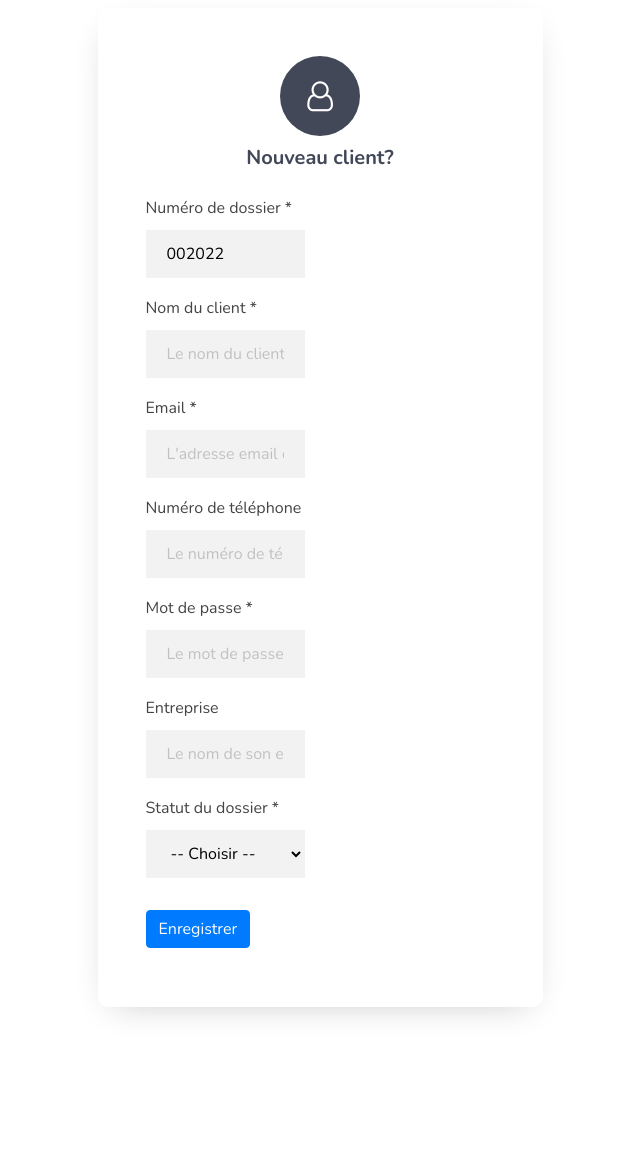
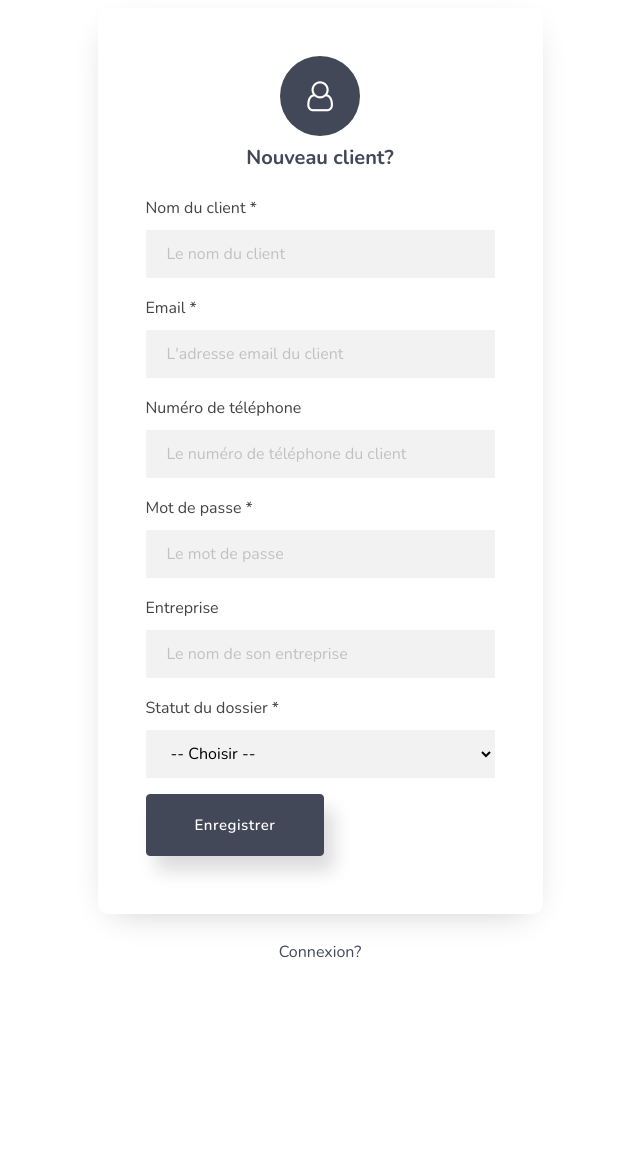
Before and after one commit to Alphady75/facile, a Symfony app: template templates/user/inscription.html.twig in a window 1280 px wide. Shown: the part 142-1299 px from the top of the page, without its empty margins (320-960 px from the left). After the commit the page ends 1100 px from the top, so only its background shows below. Run offline with Twig, Linux system fonts and the light colour scheme; the template is opened without the code that fills it, so the values that code supplies are empty; some libraries are stand-ins or nearby versions.

Commit message:
Mise à jour du site, transformer le site en espace client

```diff
--- a/src/Controller/HomeController.php
+++ b/src/Controller/HomeController.php
@@ -12,7 +12,7 @@ use Symfony\Component\HttpFoundation\Request;
 class HomeController extends AbstractController
 {
     /**
-     * @Route("/accueil", name="home")
+     * @Route("/nondisponible", name="home")
      */
     public function index(ArticleRepository $articleRepository, Request $request, \Swift_Mailer $mailer): Response
     {
--- a/templates/admin/new_client.html.twig
+++ b/templates/admin/new_client.html.twig
@@ -66,7 +66,7 @@
                         </div>
 
                         <div class="col-md-12 text-left mt-3" style="margin-bottom: 3%">
-                            <button type="submit" class="btn btn-primary">Enregistrer</button>
+                            <button type="submit" class="btn-home-border p-3 px-5">Enregistrer</button>
                         </div>
                     </div><!-- /.row (main row) -->
                 </form>
--- a/templates/user/index.html.twig
+++ b/templates/user/index.html.twig
@@ -109,6 +109,10 @@
     </style>
 {% endblock %}
 
+{% block header %}{% endblock %}
+
+{% block footer %}{% endblock %}
+
 {% block body %}
 
 <!-- START HOME -->
@@ -131,7 +135,7 @@
                     <li><a href="{{path('user.profil')}}"><i class="fa fa-key"></i> Mes accès</a>
 
                     </li>
-                    <li><a href="{{path('home')}}#contact"><i class="fa fa-envelope"></i> Contactez-nous</a>
+                    <li><a href="#"><i class="fa fa-envelope"></i> Contactez-nous</a>
 
                     </li>
                     <li><a href="{{path('logout')}}"><i class="fa fa-power-off"></i> Se deconnecter</a>
--- a/templates/user/inscription.html.twig
+++ b/templates/user/inscription.html.twig
@@ -1,6 +1,6 @@
 {% extends 'base.html.twig' %}
 
-{% block title %}Se connecter | JVGO{% endblock %}
+{% block title %}Nouveau client | JVGO{% endblock %}
 
 {% block stylesheets %}
 <link rel="stylesheet" href="https://stackpath.bootstrapcdn.com/font-awesome/4.7.0/css/font-awesome.min.css">
@@ -23,16 +23,7 @@
 					</div>
 					<h3 class="text-center mb-4">Nouveau client?</h3>
 
-					<form role="form" method="post" action="" enctype="multipart/form-data">
-						<!-- Small boxes (Stat box) -->
-						<div class="row">
-							<div class="col-md-6">
-
-								<!-- Dossier -->
-								<div class="form-group">
-									<label>Numéro de dossier *</label>
-									<input type="text" name="numero" class="form-control" placeholder="Numéro du dossier" value="00{{numero}}2022" required/>
-								</div>
+					<form role="form" method="post" action="" enctype="multipart/form-data" class="login-form">
 
 						<!-- Nom -->
 						<div class="form-group">
@@ -64,20 +55,22 @@
 							<label>Statut du dossier *</label>
 							<select name="statut" class="form-control" required>
 								<option value="" disabled selected hidden>-- Choisir --</option>
-										<option value="1">Demande envoyer</option>
-										<option value="2">Demande en cours de traitement</option>
-										<option value="3">Terminer</option>
+								<option value="Demande envoyer">Demande envoyer</option>
+								<option value="Demande en cours de traitement">Demande en cours de traitement</option>
+								<option value="Terminer">Terminer</option>
 							</select>
 						</div>
+						<div class="form-group" style="margin-bottom: 3%">
+							<button type="submit" class="btn-home-border p-3 px-5">Enregistrer</button>
+						</div>
+					</form>
 
 				</div>
 
-							<div class="col-md-12 text-left mt-3" style="margin-bottom: 3%">
-								<button type="submit" class="btn btn-primary">Enregistrer</button>
-							</div>
-						</div><!-- /.row (main row) -->
-					</form>
 
+
+				<div class="text-center mt-4">
+					<a href="{{ path('login') }}">Connexion?</a>
 				</div>
 			</div>
 		</div>
--- a/templates/user/login.html.twig
+++ b/templates/user/login.html.twig
@@ -49,7 +49,12 @@
 						<div class="form-group text-center">
 							<button type="submit" class="btn-home-border p-3 px-5">Connexion</button>
 						</div>
+
 					</form>
+				</div>
+
+				<div class="text-center mt-4">
+					<a href="{{ path('nouveau_client') }}">Nouveau client?</a>
 				</div>
 			</div>
 		</div>
--- a/templates/user/profil.html.twig
+++ b/templates/user/profil.html.twig
@@ -1,6 +1,10 @@
 {% extends 'base.html.twig' %}
 
 {% block title %}Espace client | JVGO{% endblock %}
+
+{% block header %}{% endblock %}
+
+{% block footer %}{% endblock %}
 
 {% block stylesheets %}
     <style>
@@ -75,7 +79,7 @@
                     <li class="active"><a href="{{path('user.profil')}}"><i class="fa fa-key"></i> Mes accès</a>
 
                     </li>
-                    <li><a href="{{path('home')}}#contact"><i class="fa fa-envelope"></i> Contactez-nous</a>
+                    <li><a href="#"><i class="fa fa-envelope"></i> Contactez-nous</a>
 
                     </li>
                     <li><a href="{{path('logout')}}"><i class="fa fa-power-off"></i> Se deconnecter</a>
```
Also changed, not shown: src/Controller/UserController.php (+15 -11 lines), 1 other file. Lines whose indentation alone changed are shown as unchanged.
